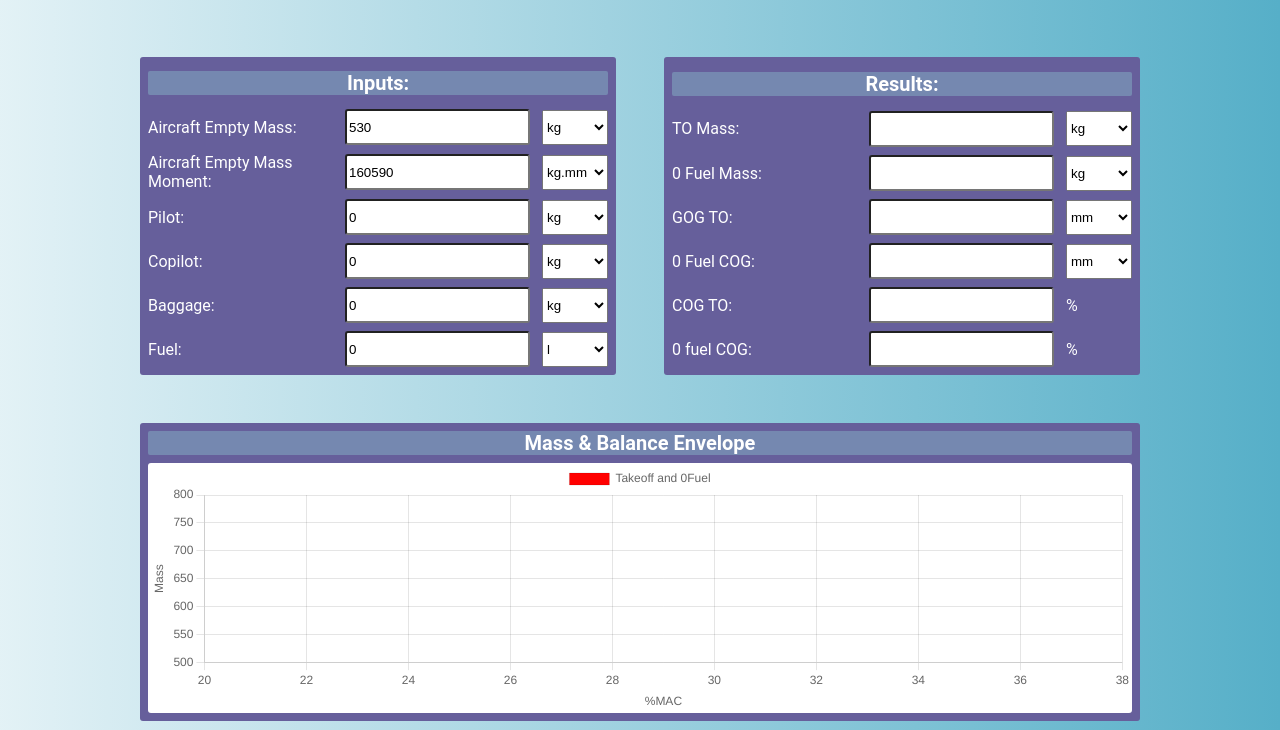
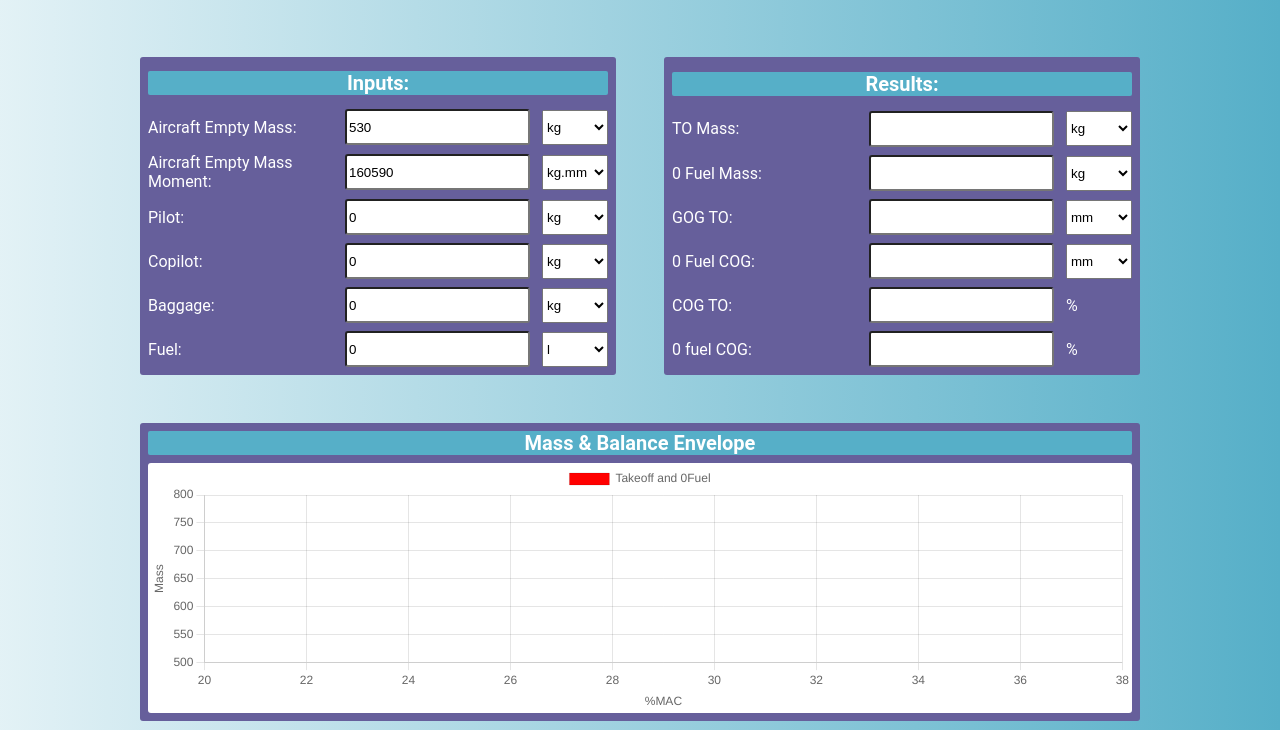
Before and after one commit to SirSeraph/mab-perf-softvare, a website: page HaVaP/JetAge.html in a window 1280 px wide. Shown: the part 70-800 px from the top of the page. Drawn offline with nearby package versions, Linux system fonts and the light colour scheme.

Commit message:
Changes to styling

```diff
--- a/HaVaP/CSS/styleJetAge.css
+++ b/HaVaP/CSS/styleJetAge.css
@@ -34,7 +34,7 @@ body {
     font-size: 20px;
     font-weight: bold;
     text-align: center;
-    background-color: #7588B0;
+    background-color: rgba(86,175,200,1);
     border-radius: 2px;
   }
 
@@ -117,7 +117,7 @@ body {
     font-size: 20px;
     font-weight: bold;
     text-align: center;
-    background-color: #7588B0;
+    background-color: rgba(86,175,200,1);
     border-radius: 2px;
   }
 
@@ -203,7 +203,7 @@ body {
     font-size: 20px;
     font-weight: bold;
     text-align: center;
-    background-color: #7588B0;
+    background-color: rgba(86,175,200,1);
     border-radius: 2px;
   }
   .resposiveTable {
```
